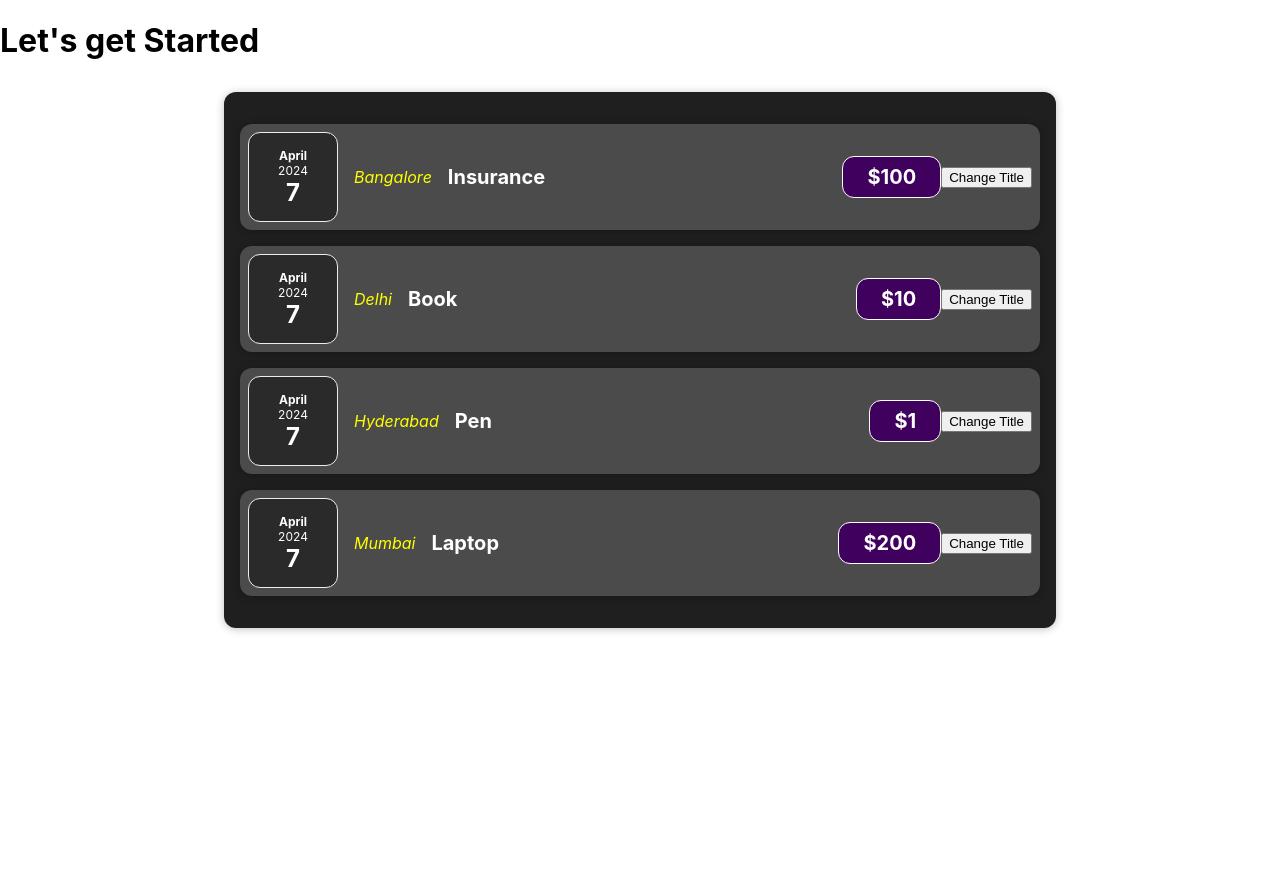
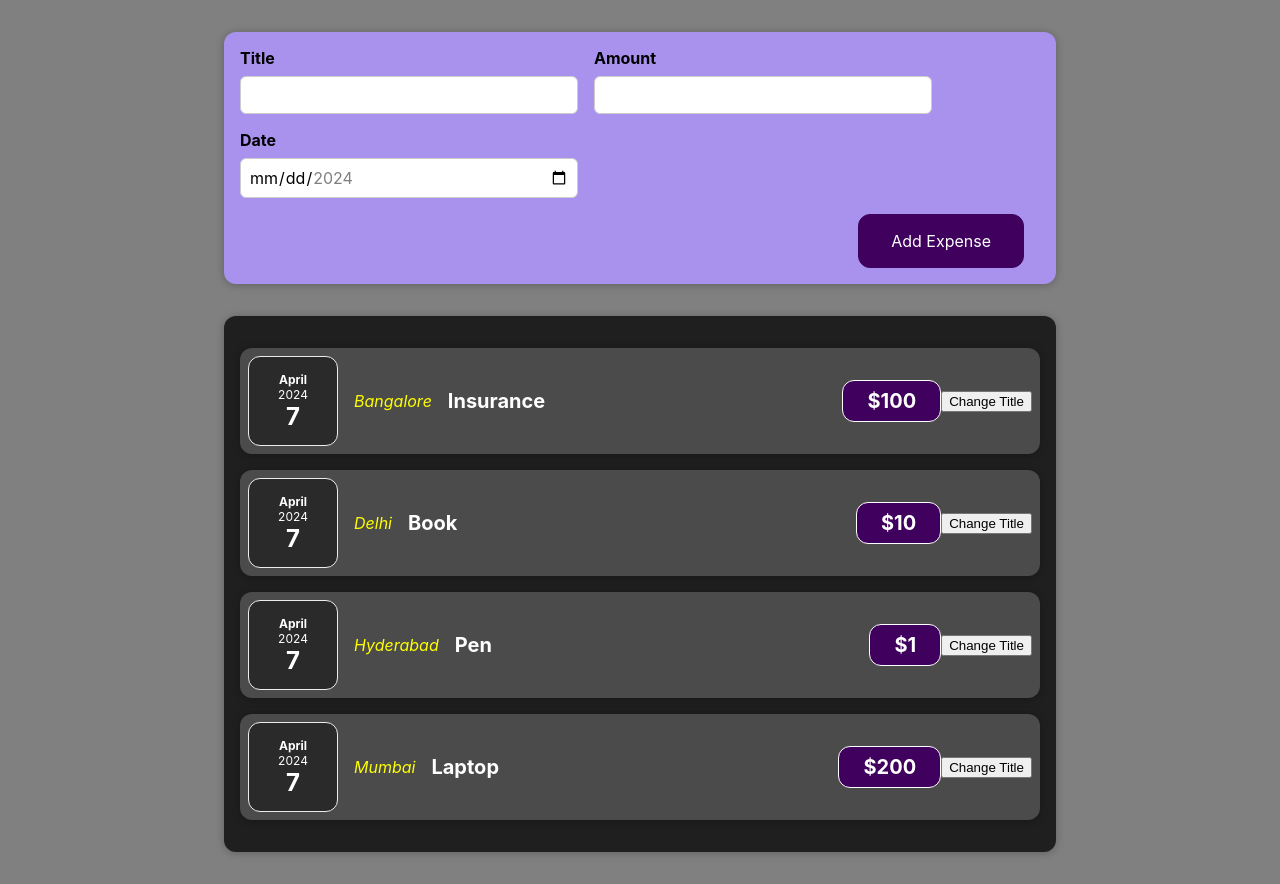
Before and after one commit to samimakter96/Learning_React, a React (Create React App) app: page / in a window 1280 px wide. Before the commit the page ends 800 px from the top, so only its background shows below. Built offline with nearby package versions, Linux system fonts and the light colour scheme.

Commit message:
Managing multiple states: create a from inside that from we handle multiple event handler

```diff
--- a/src/App.js
+++ b/src/App.js
@@ -1,5 +1,6 @@
 import React from 'react';
 import Expenses from './components/Expenses/Expenses';
+import NewExpense from './components/NewExpense/NewExpense';
 
 const App =() => {
   const expenses = [
@@ -35,7 +36,7 @@
 
   return (
     <div>
-      <h1>Let's get Started</h1>
+      <NewExpense />
       <Expenses expenses={expenses} />
     </div>
   );
--- /dev/null
+++ b/src/components/NewExpense/ExpenseForm.css
@@ -0,0 +1,26 @@
+.new-expense__controls {
+  display: flex;
+  flex-wrap: wrap;
+  gap: 1rem;
+  margin-bottom: 1rem;
+  text-align: left;
+}
+
+.new-expense__control label {
+  font-weight: bold;
+  margin-bottom: 0.5rem;
+  display: block;
+}
+
+.new-expense__control input {
+  font: inherit;
+  padding: 0.5rem;
+  border-radius: 6px;
+  border: 1px solid #ccc;
+  width: 20rem;
+  max-width: 100%;
+}
+
+.new-expense__actions {
+  text-align: right;
+}
--- /dev/null
+++ b/src/components/NewExpense/ExpenseForm.js
@@ -0,0 +1,49 @@
+import React, { useState } from 'react';
+import './ExpenseForm.css';
+
+const ExpenseForm = () => {
+  const [enteredTitle, setEnteredTitle] = useState('');
+  const [enteredAmount, setEnteredAmount] = useState('');
+  const [enteredDate, setEnteredDate] = useState('');
+
+  const titleChangeHandler = (event) => {
+    setEnteredTitle(event.target.value);
+  };
+
+  const amountChangeHandler = (event) => {
+    setEnteredAmount(event.target.value);
+  };
+
+  const dateChangeHandler = (event) => {
+    setEnteredDate(event.target.value);
+  };
+  return (
+    <form>
+      <div className="new-expense__controls">
+        <div className="new-expense__control">
+          <label htmlFor="title">Title</label>
+          <input type="text" id="title" onChange={titleChangeHandler} />
+        </div>
+        <div className="new-expense__control">
+          <label htmlFor="amount">Amount</label>
+          <input type="Number" id="amount" onChange={amountChangeHandler} />
+        </div>
+        <div className="new-expense__control">
+          <label htmlFor="date">Date</label>
+          <input
+            type="date"
+            id="date"
+            min="2024-01-01"
+            max="2024-12-11"
+            onChange={dateChangeHandler}
+          />
+        </div>
+      </div>
+      <div className="new-expense__actions">
+        <button type="submit">Add Expense</button>
+      </div>
+    </form>
+  );
+};
+
+export default ExpenseForm;
--- /dev/null
+++ b/src/components/NewExpense/NewExpense.css
@@ -0,0 +1,38 @@
+.new-expense {
+  background-color: #a892ee;
+  padding: 1rem;
+  margin: 2rem auto;
+  width: 50rem;
+  max-width: 95%;
+  border-radius: 12px;
+  text-align: center;
+  box-shadow: 0 1px 8px rgba(0, 0, 0, 0.25);
+}
+
+.new-expense button {
+  font: inherit;
+  cursor: pointer;
+  padding: 1rem 2rem;
+  border: 1px solid #40005d;
+  background-color: #40005d;
+  color: white;
+  border-radius: 12px;
+  margin-right: 1rem;
+}
+
+.new-expense button:hover,
+.new-expense button:active {
+  background-color: #510674;
+  border-color: #510674;
+}
+
+.new-expense button.alternative {
+  color: #220131;
+  border-color: transparent;
+  background-color: transparent;
+}
+
+.new-expense button.alternative:hover,
+.new-expense button.alternative:active {
+  background-color: #ddb3f8;
+}
--- /dev/null
+++ b/src/components/NewExpense/NewExpense.js
@@ -0,0 +1,13 @@
+import React from "react";
+import ExpenseForm from "./ExpenseForm";
+import './NewExpense.css';
+
+const NewExpense = () => {
+  return (
+    <div className="new-expense">
+      <ExpenseForm />
+    </div>
+  );
+}
+
+export default NewExpense;
--- a/src/index.css
+++ b/src/index.css
@@ -5,6 +5,7 @@
     sans-serif;
   -webkit-font-smoothing: antialiased;
   -moz-osx-font-smoothing: grayscale;
+  background: gray;
 }
 
 code {
```
